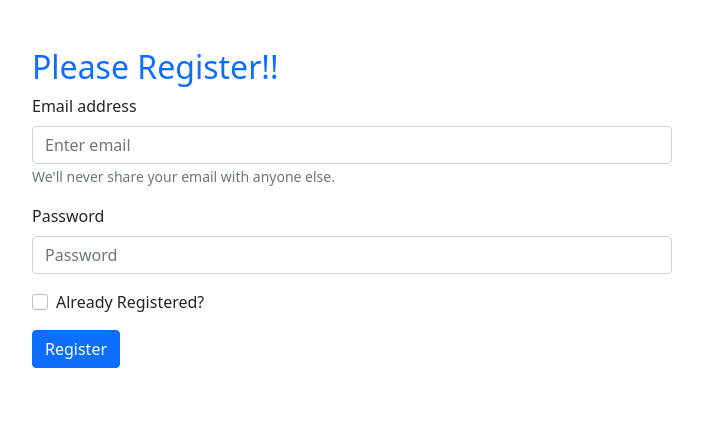
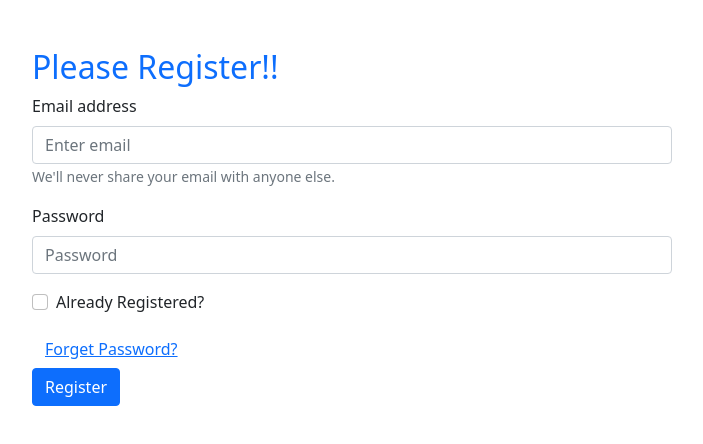
Before and after one commit to ProgrammingHero1/batch5-email-password-auth-module-57, a React (Create React App) app: page / in a window 1280 px wide. Shown: the top 444 px of the page, without its empty margins (288-991 px from the left). Built offline with nearby package versions, Linux system fonts and the light colour scheme.

Commit message:
added email verify and reset password

```diff
--- a/src/App.js
+++ b/src/App.js
@@ -1,4 +1,4 @@
-import { createUserWithEmailAndPassword, getAuth, signInWithEmailAndPassword } from "firebase/auth";
+import { createUserWithEmailAndPassword, getAuth, sendEmailVerification, sendPasswordResetEmail, signInWithEmailAndPassword } from "firebase/auth";
 import 'bootstrap/dist/css/bootstrap.min.css';
 import './App.css';
 import app from "./firebase.init";
@@ -43,6 +43,7 @@
     setError('');
 
     if(registered) {
+      console.log(email, password);
       signInWithEmailAndPassword(auth, email, password)
       .then(result =>{
         const user = result.user;
@@ -59,7 +60,8 @@
         const user = result.user;
         console.log(user);
         setEmail('');
-        setPassword('')
+        setPassword('');
+        verifyEmail();
       })
       .catch(error => {
         console.error(error);
@@ -69,6 +71,20 @@
 
 
     event.preventDefault();
+  }
+
+  const handlePasswordReset = () =>{
+    sendPasswordResetEmail(auth, email)
+    .then(() =>{
+      console.log('email sent')
+    })
+  }
+
+  const verifyEmail = () =>{
+    sendEmailVerification(auth.currentUser)
+    .then(() =>{
+      console.log('Email Verification Sent');
+    })
   }
 
   return (
@@ -98,6 +114,8 @@
             <Form.Check onChange={handleRegisteredChange} type="checkbox" label="Already Registered?" />
           </Form.Group>
           <p className="text-danger">{error}</p>
+          <Button onClick={handlePasswordReset} variant="link">Forget Password?</Button>
+          <br />
           <Button variant="primary" type="submit">
             {registered ? 'Login':  'Register'}
           </Button>
```
